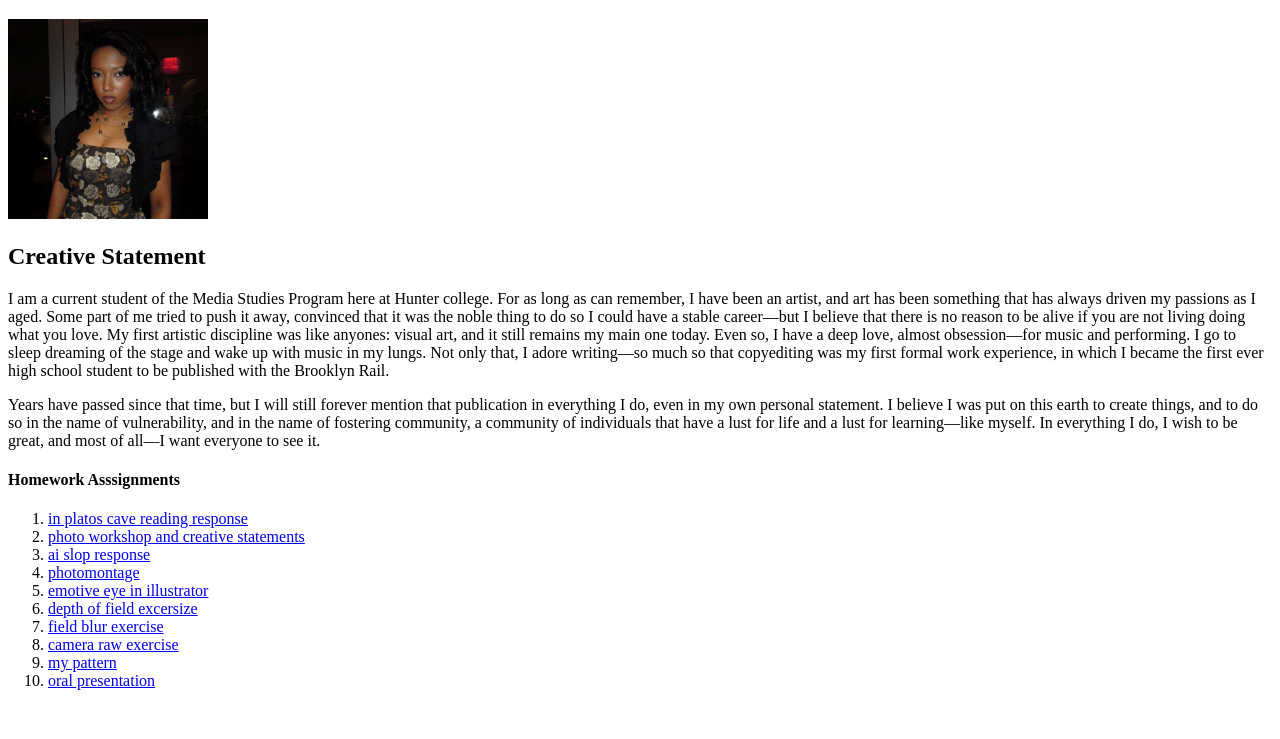
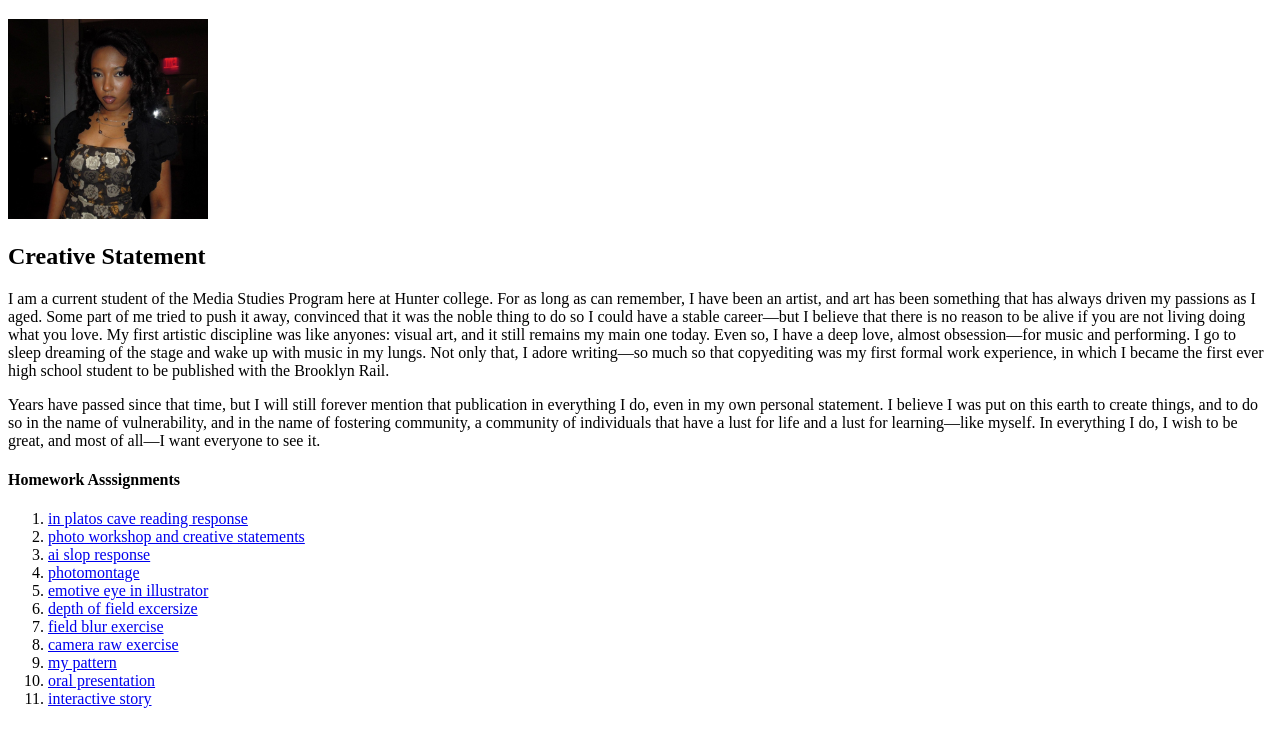
Before and after one commit to kamoramonroe/media150, a plain HTML site: page index.html in a window 1280 px wide. Shown: the part 61-800 px from the top of the page. Drawn offline with Linux system fonts and the light colour scheme.

Commit message:
Update index.html

```diff
--- a/index.html
+++ b/index.html
@@ -26,6 +26,8 @@ is no reason to be alive if you are not living doing what you love. My first art
  <li><a href="cameraraw.html">camera raw exercise</a></li>
  <li><a href="pattern.html">my pattern</a></li>
  <li><a href= https://canva.link/c1wq2iiha8kdyga> oral presentation</a> </li>
+ <li><a href=https://kamoramonroe.github.io/intstory/> interactive story </a> </li>
+
  </ol>
 </body>
 </html>
```
